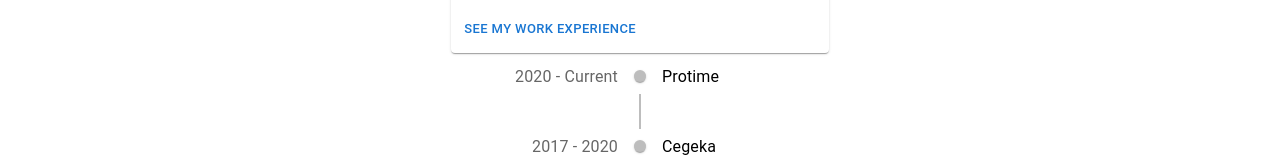
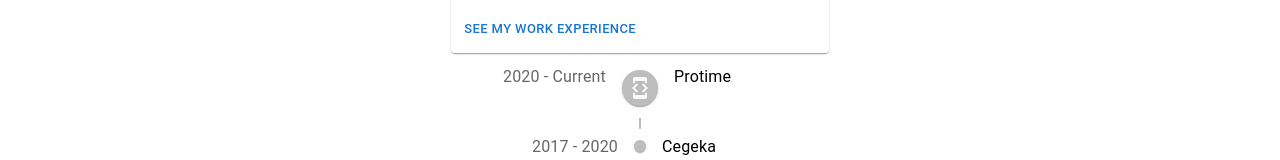
Before and after one commit to Simplify4Me2/my-awesome-website, a React (Create React App) app in the folder my-resume-react-app/: page / in a window 1280 px wide. Shown: the part 612-772 px from the top of the page. Built offline with nearby package versions, Linux system fonts and the light colour scheme.

Commit message:
Create workflows

```diff
--- a/my-resume-react-app/src/App.tsx
+++ b/my-resume-react-app/src/App.tsx
@@ -1,37 +1,9 @@
-import React from 'react';
-import logo from './logo.svg';
-import './App.css';
-import { Home } from './home/home';
+import logo from "./logo.svg";
+import "./App.css";
+import { Home } from "./home/home";
 
 function App() {
-  return (
-    // <div className="App">
-    //   <Header />
-    //   <header className="App-header">
-    //     <img src={logo} className="App-logo" alt="logo" />
-    //     <p>
-    //       Edit <code>src/App.tsx</code> and save to reload.
-    //     </p>
-    //     <a
-    //       className="App-link"
-    //       href="https://reactjs.org"
-    //       target="_blank"
-    //       rel="noopener noreferrer"
-    //     >
-    //       Learn React
-    //     </a>
-    //   </header>
-    // </div>
-    <Home />
-    // <div className="container mx-auto bg-gray-200 rounded-xl shadow border p-8 m-10">
-    //   <p className="text-3xl text-gray-700 font-bold mb-5">
-    //     Welcome!
-    //   </p>
-    //   <p className="text-gray-500 text-lg">
-    //     React and Tailwind CSS in action
-    //   </p>
-    // </div>
-  );
+  return <Home />;
 }
 
 export default App;
--- a/my-resume-react-app/src/home/career-timeline.tsx
+++ b/my-resume-react-app/src/home/career-timeline.tsx
@@ -8,6 +8,8 @@ import {
   TimelineOppositeContent,
   TimelineSeparator,
 } from "@mui/lab";
+import { DeveloperMode } from "@mui/icons-material";
+
 
 export const CareerTimeline: React.FC = (props) => {
   return (
@@ -17,7 +19,7 @@ export const CareerTimeline: React.FC = (props) => {
           2020 - Current
         </TimelineOppositeContent>
         <TimelineSeparator>
-          <TimelineDot />
+          <TimelineDot><DeveloperMode /></TimelineDot>
           <TimelineConnector />
         </TimelineSeparator>
         <TimelineContent>Protime</TimelineContent>
--- a/my-resume-react-app/src/home/introduction-card.tsx
+++ b/my-resume-react-app/src/home/introduction-card.tsx
@@ -1,26 +1,18 @@
 import React from "react";
 import {
-    AppBar,
-    Box,
   Button,
   Card,
   CardActions,
   CardContent,
-    Toolbar,
   Typography,
 } from "@mui/material";
-  import { DeveloperMode } from "@mui/icons-material";
-  import picture from '/index-hero.jpg';
 
 export const IntroductionCard: React.FC = (props) => {
-    return <Card sx={{ minWidth: 275 }}>
-      <img className="h-72 m-5" src="/index-hero.jpg" />
+  return (
+    <Card sx={{ minWidth: 275 }}>
+      <img className="h-72 m-5" src="/index-hero.jpg" alt="azure-themed-hero" />
       <CardContent>
-      <Typography
-        sx={{ fontSize: 14 }}
-        color="text.secondary"
-        gutterBottom
-      >
+        <Typography sx={{ fontSize: 14 }} color="text.secondary" gutterBottom>
           Hi
         </Typography>
         <Typography variant="h5" component="div">
@@ -44,4 +36,5 @@ export const IntroductionCard: React.FC = (props) => {
         <Button size="small">See my work experience</Button>
       </CardActions>
     </Card>
-}
+  );
+};
```
Lines whose indentation alone changed are shown as unchanged.
